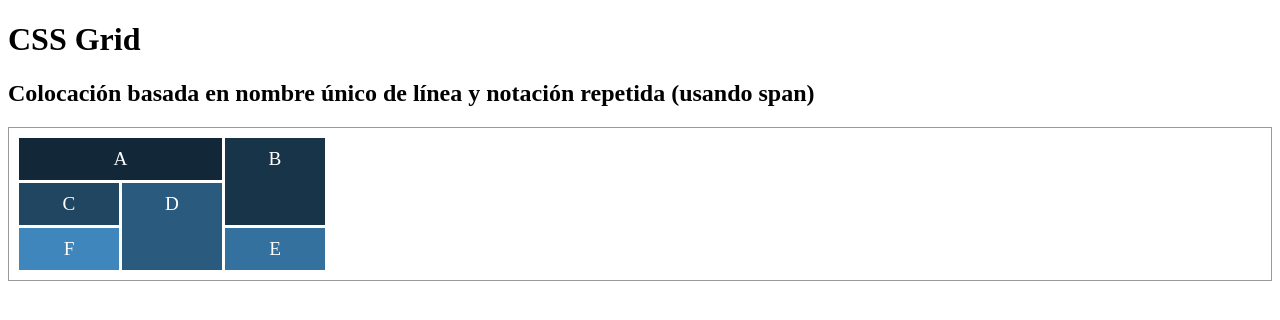
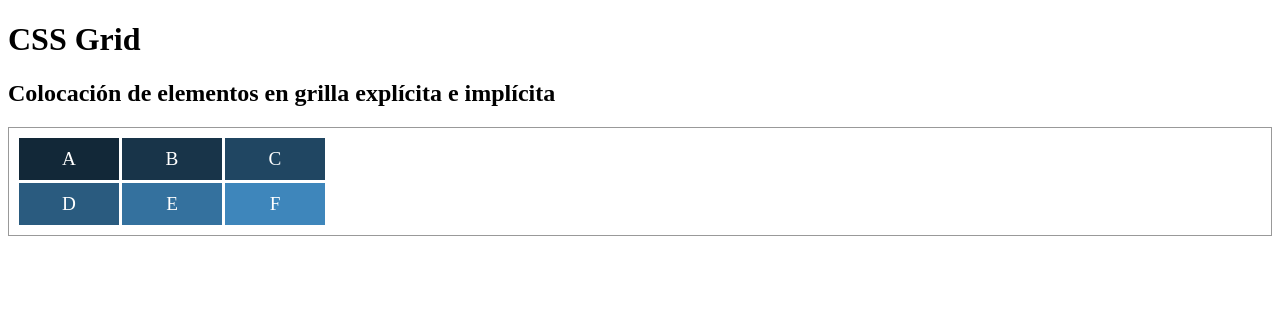
Before and after one commit to jcarlosj/Learning-CSS-Grid-Layout-Examples-1, a plain HTML site: page index.html in a window 1280 px wide. Drawn offline with Linux system fonts and the light colour scheme.

Commit message:
Definición de elementos en grilla explícita e implícita

```diff
--- a/css/master.css
+++ b/css/master.css
@@ -2,8 +2,8 @@
 .wrapper {
     display: grid;
     grid-gap: 3px;
-    grid-template-columns: repeat( 4, [col] 100px );
-    grid-template-rows: repeat( 3, [row] auto );
+    grid-template-columns: 100px 100px 100px;
+    grid-auto-columns: 100px;
 
     border: 1px solid #999;
     padding: 10px;
@@ -17,33 +17,21 @@
 }
 .box:nth-child(1) {
     background-color: #122838;
-    grid-column: col 1 / span 2;
-    grid-row: row 1;
 }
 .box:nth-child(2) {
     background-color: #183449;
-    grid-column: col 3 / col 4;
-    grid-row: row 1 / span 2;
 }
 .box:nth-child(3) {
     background-color: #204662;
-    grid-column: col 1;
-    grid-row: row 2;
 }
 .box:nth-child(4) {
     background-color: #2a5b7f;
-    grid-column: col 2;
-    grid-row: row 2 / span 2;
 }
 .box:nth-child(5) {
     background-color: #34719e;
-    grid-column: col 3;
-    grid-row: row 3;
 }
 .box:nth-child(6) {
     background-color: #3e86bb;
-    grid-column: col 1;
-    grid-row: row 3;
 }
 .box:nth-child(7) {
     background-color: #4698d4;
--- a/index.html
+++ b/index.html
@@ -8,7 +8,7 @@
     <body>
         <header>
             <h1>CSS Grid</h1>
-            <h2>Colocación basada en nombre único de línea y notación repetida (usando span)</h2>
+            <h2>Colocación de elementos en grilla explícita e implícita</h2>
         </header>
         <div class="wrapper">
             <div class="box box-1">a</div>
```
